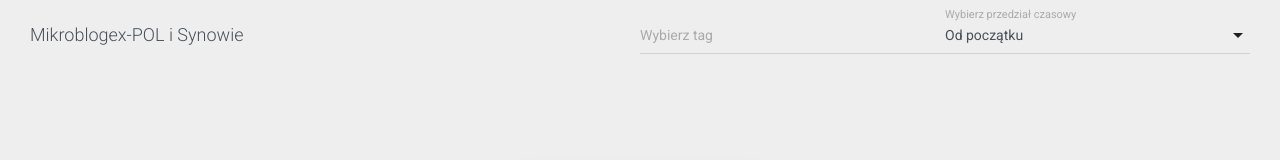
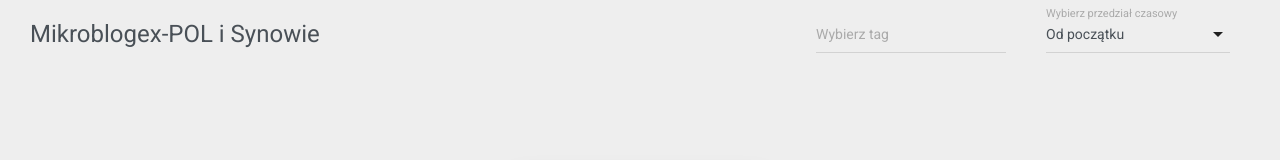
Before and after one commit to dhermyt/mirkoskop-ui, a Vue app: page /#/home in a window 1280 px wide. Shown: the top 160 px of the page. Built offline with nearby package versions, Linux system fonts and the light colour scheme; no server answers.

Commit message:
Change top menu sizing

```diff
--- a/src/pages/Layout/TopNavbar.vue
+++ b/src/pages/Layout/TopNavbar.vue
@@ -2,13 +2,16 @@
   <md-toolbar md-elevation="0" class="md-transparent">
     <div class="md-toolbar-row">
       <div class="md-toolbar-section-start">
-        <h3 class="md-title">{{ $route.name }}</h3>
+        <span class="md-headline">{{ $route.name }}</span>
       </div>
       <div class="md-toolbar-section-end">
+        <div class="field">
           <md-field md-clearable>
             <label>Wybierz tag</label>
             <md-input v-model="selectedTag"></md-input>
           </md-field>
+        </div>
+        <div class="field">
           <md-field>
             <label for="timeframe">Wybierz przedział czasowy</label>
             <md-select
@@ -22,6 +25,7 @@
               <md-option value="alltime">Od początku</md-option>
             </md-select>
           </md-field>
+        </div>
       </div>
     </div>
   </md-toolbar>
@@ -50,4 +54,9 @@ export default {
 };
 </script>
 
-<style lang="css"></style>
+<style lang="css" scoped>
+
+.field {
+  margin: 0 20px;
+}
+</style>
```
Lines whose indentation alone changed are shown as unchanged.
